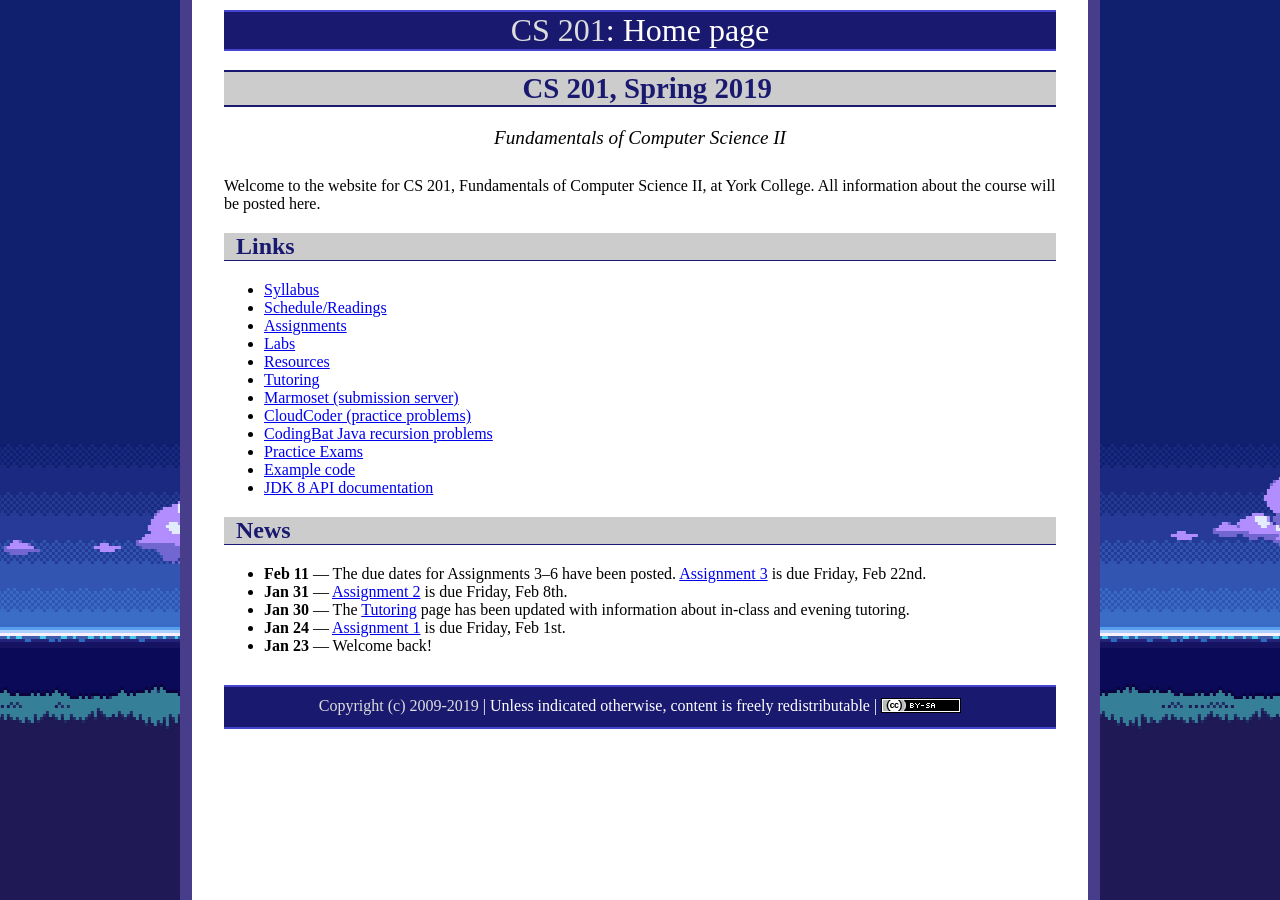
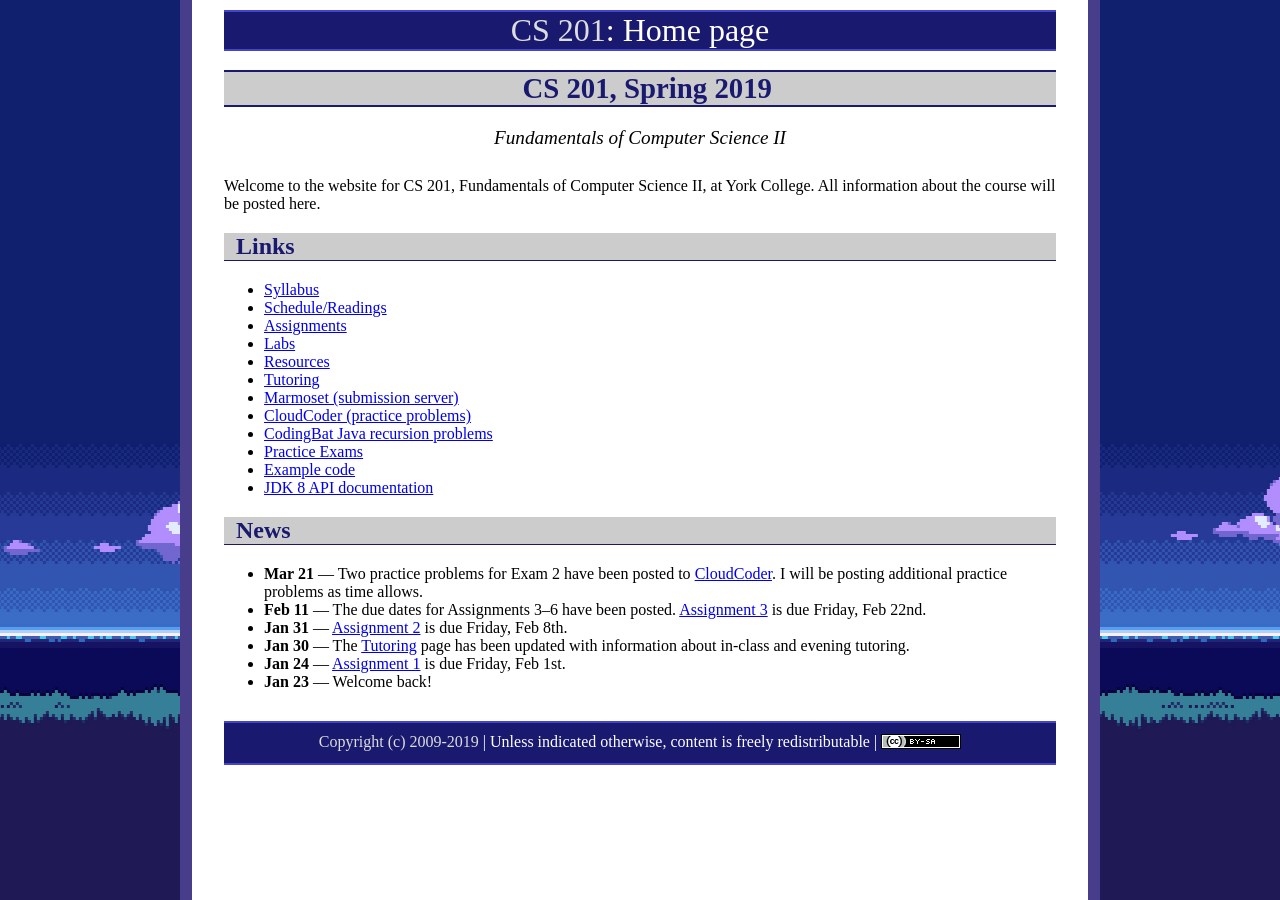
Before and after one commit to ycpcs/cs201-spring2019, a Jekyll site: the page built from index.md, in a window 1280 px wide. Built offline with Jekyll 4.4.1, drawn with Linux system fonts in a browser that asks for light colours.

Commit message:
CloudCoder practice problems

```diff
--- a/index.md
+++ b/index.md
@@ -26,6 +26,7 @@ Welcome to the website for CS 201, Fundamentals of Computer Science II, at York
 
 ## News
 
+* **Mar 21** &mdash; Two practice problems for Exam 2 have been posted to [CloudCoder](https://cs.ycp.edu/cloudcoder). I will be posting additional practice problems as time allows.
 * **Feb 11** &mdash; The due dates for Assignments 3&ndash;6 have been posted. [Assignment 3](assign/assign03.html) is due Friday, Feb 22nd.
 * **Jan 31** &mdash; [Assignment 2](assign/assign02.html) is due Friday, Feb 8th.
 * **Jan 30** &mdash; The [Tutoring](tutoring.html) page has been updated with information about in-class and evening tutoring.
```
